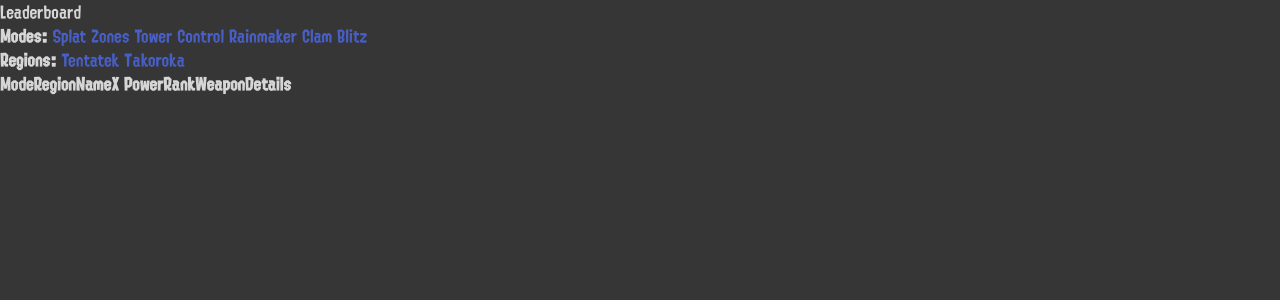
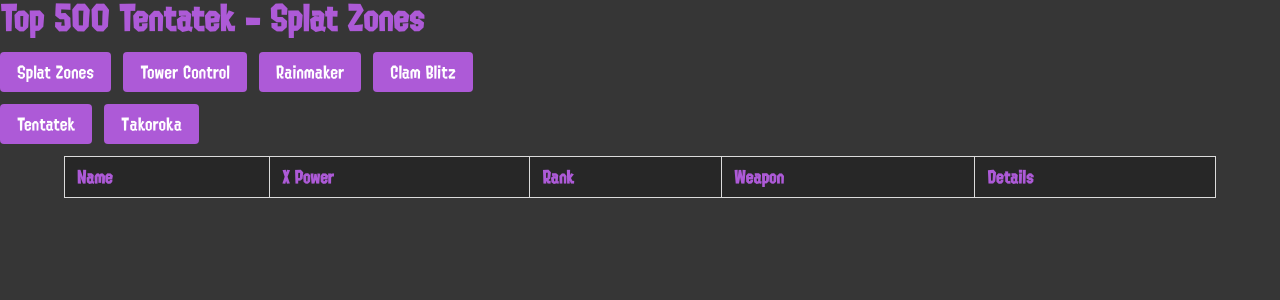
Before and after one commit to cesaregarza/SplatTop, a Flask app: page / in a window 1280 px wide. Shown: the top 300 px of the page. Run offline with Flask 3, Linux system fonts and the light colour scheme; data that the repository does not hold is empty; parts of the project's set-up code (start-up, migrations or seed data) failed here and were passed over.

Commit message:
Update leaderboard

```diff
--- a/splat_top/app.py
+++ b/splat_top/app.py
@@ -44,7 +44,7 @@
 
     session.close()
     return render_template(
-        "leaderboard.html", players=players, modes=MODES, regions=REGIONS
+        "leaderboard.html", players=players, modes=MODES, regions=REGIONS, mode=mode, region=region
     )
 
 
--- a/splat_top/static/scss/main.scss
+++ b/splat_top/static/scss/main.scss
@@ -46,6 +46,7 @@
 $table-cell-heading-color: $accent-color;
 $table-striped-row-even-background-color: lighten($navbar-background-color, 7%);
 $table-striped-row-even-hover-background-color: lighten($navbar-background-color, 12%);
+$table-row-hover-background-color: lighten($navbar-background-color, 12%);
 $table-row-active-background-color: $accent-darker;
 $table-row-active-color: $whiter-color;
 
@@ -75,6 +76,11 @@
     strong, h1, h2, h3, h4, h5, h6 {
       color: $accent-light;
     }
+
+  }
+
+  a {
+    color: $accent-color;
   }
 
   strong, h1, h2, h3, h4, h5, h6 {
--- a/splat_top/templates/leaderboard.html
+++ b/splat_top/templates/leaderboard.html
@@ -1,32 +1,45 @@
 <!DOCTYPE html>
 <html lang="en">
   <head>
-    <meta charset="UTF-8">
-    <meta http-equiv="X-UA-Compatible" content="IE=edge">
-    <meta name="viewport" content="width=device-width, initial-scale=1.0">
-    <link rel="stylesheet" href="{{ url_for('static', filename='css/main.css') }}">
-    <title>Leaderboard</title>
+    <meta charset="UTF-8" />
+    <meta http-equiv="X-UA-Compatible" content="IE=edge" />
+    <meta name="viewport" content="width=device-width, initial-scale=1.0" />
+    <link
+      rel="stylesheet"
+      href="{{ url_for('static', filename='css/main.css') }}"
+    />
+    <title>splat.top</title>
   </head>
   <body>
-    <h1>Leaderboard</h1>
-    <div>
-        <strong>Modes:</strong>
+    <div class="content">
+      <h1>Top 500 {{ region }} - {{ mode }}</h1>
+      <div class="field is-grouped is-grouped-multiline">
         {% for mode in modes %}
-            <a href="{{ url_for('leaderboard', mode=mode) }}" class="btn">{{ mode }}</a>
+        <div class="control">
+          <a
+            href="{{ url_for('leaderboard', mode=mode, region=region) }}"
+            class="button is-primary"
+            >{{ mode }}</a
+          >
+        </div>
         {% endfor %}
       </div>
 
-    <div>
-        <strong>Regions:</strong>
+      <div class="field is-grouped is-grouped-multiline">
         {% for region in regions %}
-            <a href="{{ url_for('leaderboard', region=region) }}" class="btn">{{ region }}</a>
+        <div class="control">
+          <a
+            href="{{ url_for('leaderboard', mode=mode, region=region) }}"
+            class="button is-primary"
+            >{{ region }}</a
+          >
+        </div>
         {% endfor %}
       </div>
-    <table>
+      <div class="container">
+        <table class="table is-bordered is-striped is-hoverable">
           <thead>
             <tr>
-                <th>Mode</th>
-                <th>Region</th>
               <th>Name</th>
               <th>X Power</th>
               <th>Rank</th>
@@ -37,16 +50,20 @@
           <tbody>
             {% for player in players %}
             <tr>
-                <td>{{ player.mode }}</td>
-                <td>{{ player.region }}</td>
-                <td>{{ player.name }}</td>
+              <td>{{ player.name }}#{{ player.name_id }}</td>
               <td>{{ player.x_power }}</td>
               <td>{{ player.rank }}</td>
               <td>{{ player.weapon }}</td>
-                <td><a href="{{ url_for('player_detail', player_id=player.id) }}">View Details</a></td>
+              <td>
+                <a href="{{ url_for('player_detail', player_id=player.id) }}"
+                  >View Details</a
+                >
+              </td>
             </tr>
             {% endfor %}
           </tbody>
         </table>
+      </div>
+    </div>
   </body>
 </html>
```
Also changed, not shown: splat_top/static/css/main.css, 1 other file. Lines whose indentation alone changed are shown as unchanged.
